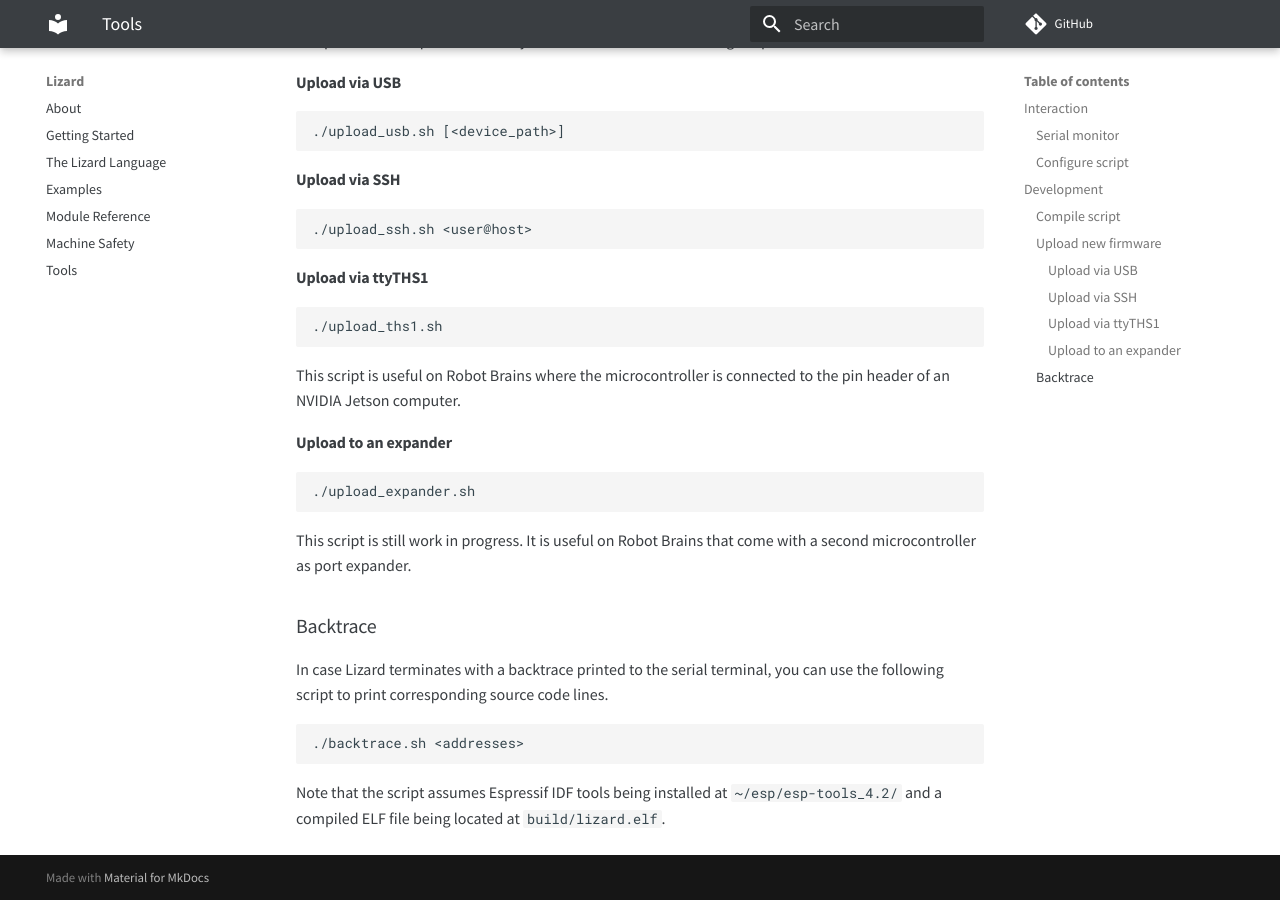
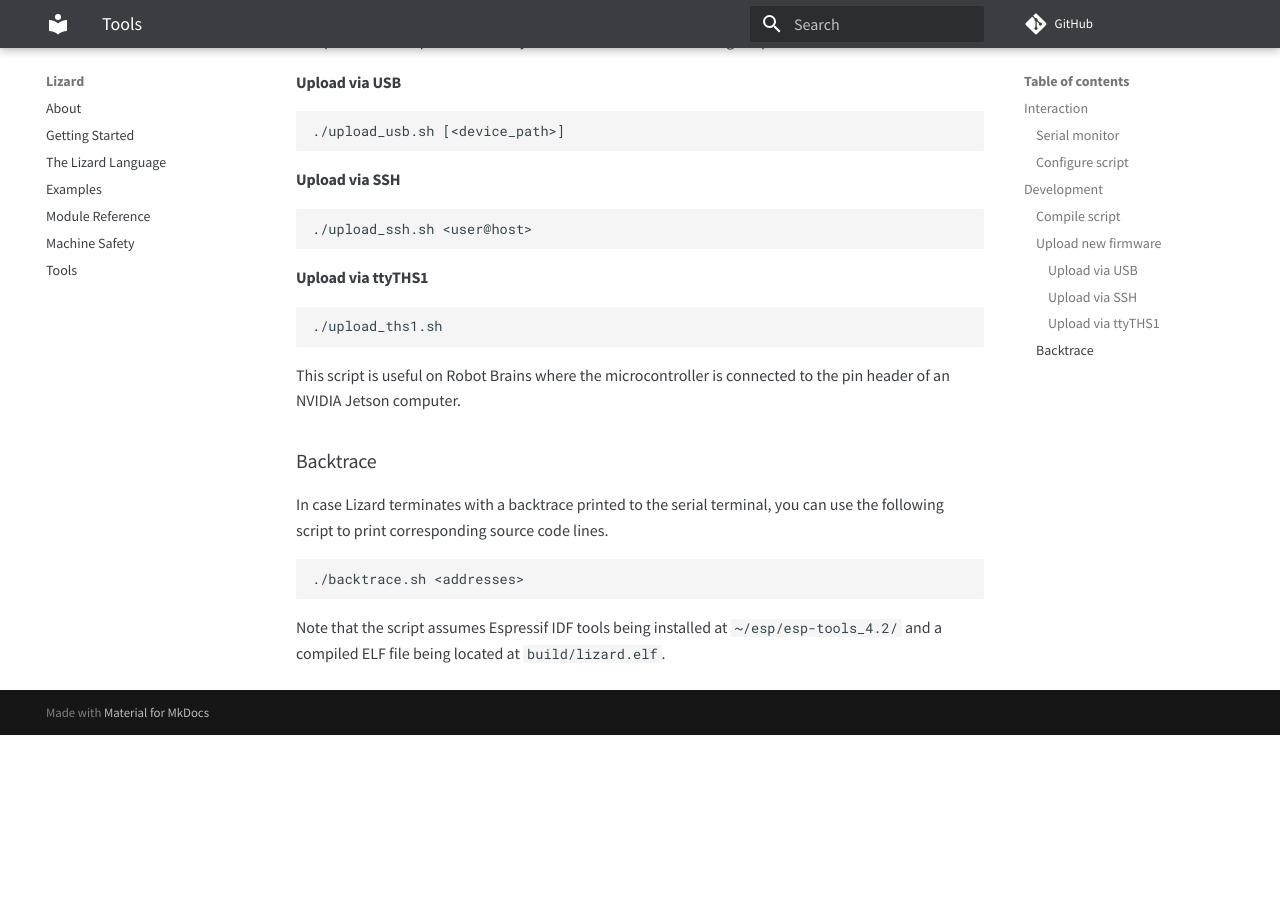
Before and after one commit to zauberzeug/lizard, an MkDocs documentation site: the page built from docs/tools.md, in a window 1280 px wide and 900 px high, scrolled down 1095 px. Built offline with MkDocs 1.6.1 and Material for MkDocs 9.7.7, drawn with Linux system fonts in a browser that asks for light colours; comment, search, counter and statistics services are not loaded; after the commit the page ends 1830 px from its top, so only the background shows below that.

Commit message:
remove explicit expander support from bash tools

````diff
--- a/docs/tools.md
+++ b/docs/tools.md
@@ -62,15 +62,6 @@ To upload the compiled firmware you can use one of the following scripts.
 
 This script is useful on [Robot Brains](https://www.zauberzeug.com/product-robot-brain.html) where the microcontroller is connected to the pin header of an NVIDIA Jetson computer.
 
-#### Upload to an expander
-
-```bash
-./upload_expander.sh
-```
-
-This script is still work in progress.
-It is useful on [Robot Brains](https://www.zauberzeug.com/product-robot-brain.html) that come with a second microcontroller as port expander.
-
 ### Backtrace
 
 In case Lizard terminates with a backtrace printed to the serial terminal, you can use the following script to print corresponding source code lines.
````
Also changed, not shown: 3 other files.
